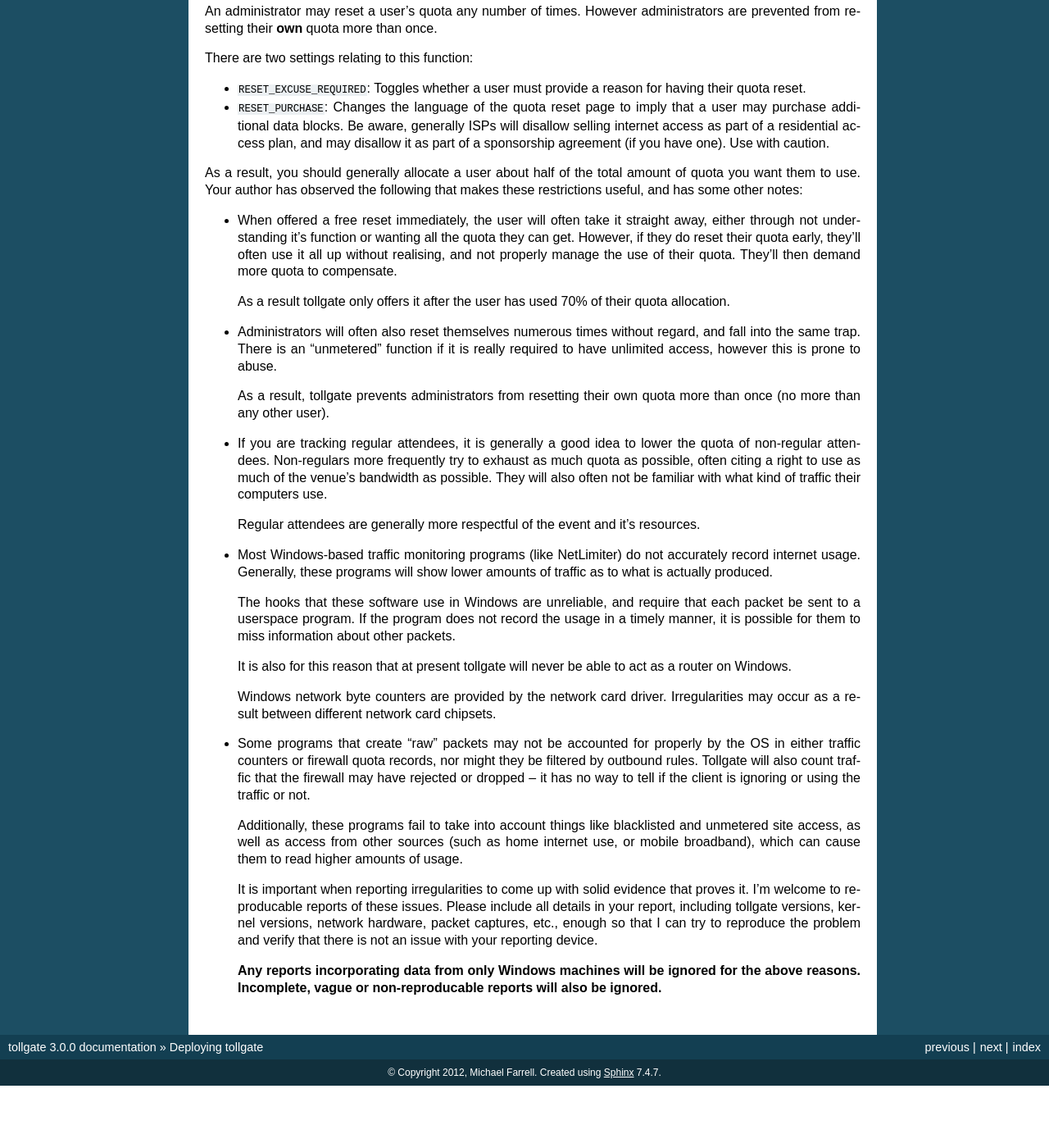
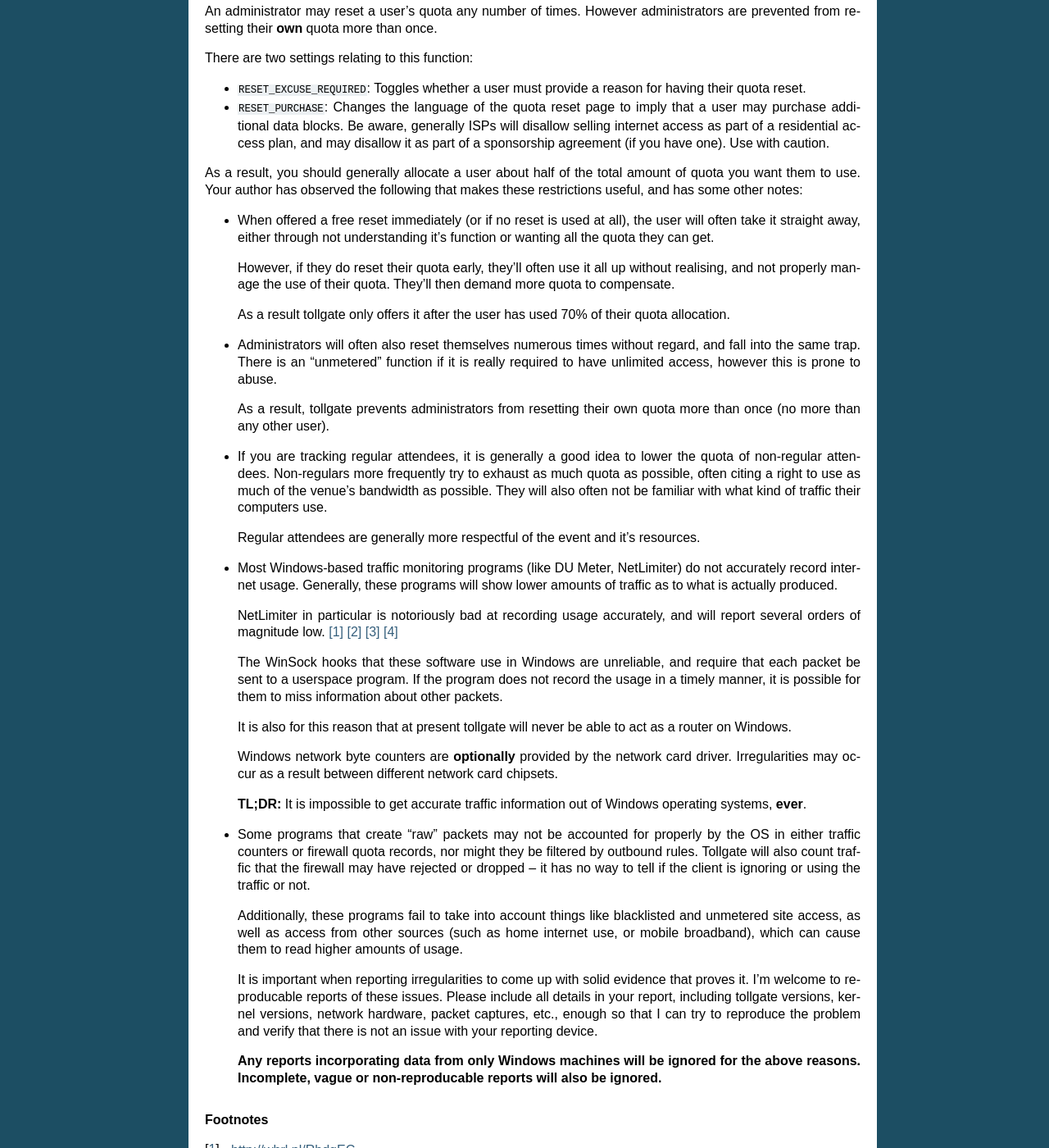
Before and after one commit to micolous/tollgate, a Sphinx documentation site: the page built from docs/deploy.rst, in a window 1280 px wide and 1400 px high, scrolled down 10708 px. Shown: the whole window at 82% size. Built offline with Sphinx 7.4.7, drawn with Linux system fonts in a browser that asks for light colours; before the commit the page ends 12032 px from its top, so only the background shows below that; some of the changed text lies outside the part shown.

Commit message:
Expanded on how much NetLimiter sucks.

```diff
--- a/docs/deploy.rst
+++ b/docs/deploy.rst
@@ -479,7 +479,9 @@ There are two settings relating to this function:
 
 As a result, you should generally allocate a user about half of the total amount of quota you want them to use.  Your author has observed the following that makes these restrictions useful, and has some other notes:
 
-* When offered a free reset immediately, the user will often take it straight away, either through not understanding it's function or wanting all the quota they can get.  However, if they do reset their quota early, they'll often use it all up without realising, and not properly manage the use of their quota.  They'll then demand more quota to compensate.
+* When offered a free reset immediately (or if no reset is used at all), the user will often take it straight away, either through not understanding it's function or wanting all the quota they can get.
+
+  However, if they do reset their quota early, they'll often use it all up without realising, and not properly manage the use of their quota.  They'll then demand more quota to compensate.
 
   As a result tollgate only offers it after the user has used 70% of their quota allocation.
 
@@ -491,13 +493,17 @@ As a result, you should generally allocate a user about half of the total amount
 
   Regular attendees are generally more respectful of the event and it's resources.
 
-* Most Windows-based traffic monitoring programs (like NetLimiter) do not accurately record internet usage.  Generally, these programs will show lower amounts of traffic as to what is actually produced.
+* Most Windows-based traffic monitoring programs (like DU Meter, NetLimiter) do not accurately record internet usage.  Generally, these programs will show lower amounts of traffic as to what is actually produced.
 
-  The hooks that these software use in Windows are unreliable, and require that each packet be sent to a userspace program.  If the program does not record the usage in a timely manner, it is possible for them to miss information about other packets.
+  NetLimiter in particular is notoriously bad at recording usage accurately, and will report several orders of magnitude low. [#nl1]_ [#nl2]_ [#nl3]_ [#nl4]_
+
+  The WinSock hooks that these software use in Windows are unreliable, and require that each packet be sent to a userspace program.  If the program does not record the usage in a timely manner, it is possible for them to miss information about other packets.
 
   It is also for this reason that at present tollgate will never be able to act as a router on Windows.
 
-  Windows network byte counters are provided by the network card driver.  Irregularities may occur as a result between different network card chipsets.
+  Windows network byte counters are **optionally** provided by the network card driver.  Irregularities may occur as a result between different network card chipsets.
+
+  **TL;DR:** It is impossible to get accurate traffic information out of Windows operating systems, **ever**.
 
 * Some programs that create "raw" packets may not be accounted for properly by the OS in either traffic counters or firewall quota records, nor might they be filtered by outbound rules.  Tollgate will also count traffic that the firewall may have rejected or dropped -- it has no way to tell if the client is ignoring or using the traffic or not.
 
@@ -506,3 +512,10 @@ As a result, you should generally allocate a user about half of the total amount
   It is important when reporting irregularities to come up with solid evidence that proves it.  I'm welcome to reproducable reports of these issues.  Please include all details in your report, including tollgate versions, kernel versions, network hardware, packet captures, etc., enough so that I can try to reproduce the problem and verify that there is not an issue with your reporting device.
 
   **Any reports incorporating data from only Windows machines will be ignored for the above reasons.  Incomplete, vague or non-reproducable reports will also be ignored.**
+
+.. rubric:: Footnotes
+
+.. [#nl1] http://whrl.pl/RbdgEC
+.. [#nl2] http://whrl.pl/RbxbbZ
+.. [#nl3] http://whrl.pl/RDrTP
+.. [#nl4] http://whrl.pl/RbN17d
```
